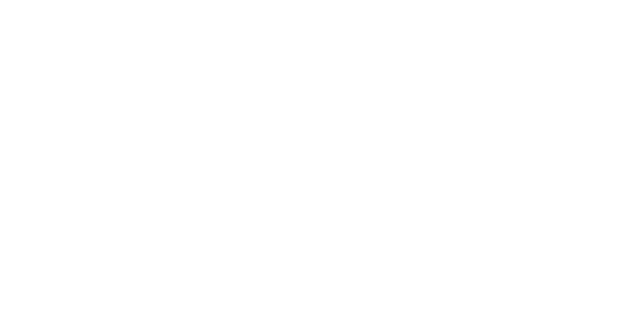
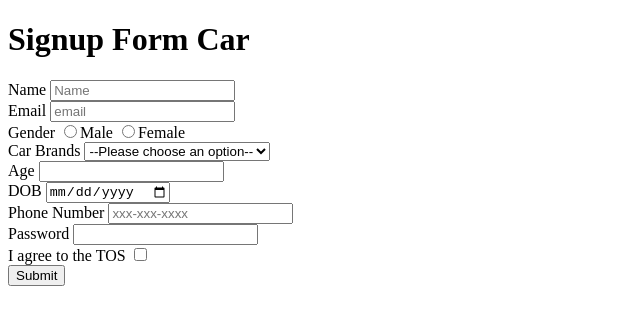
Before and after one commit to acciojob/signup-form-car-vishalpawar132, a website: page main.html in a window 1280 px wide. Shown: the whole page, without its empty margins (0-640 px from the left). Drawn offline with Linux system fonts and the light colour scheme.

Commit message:
created a submission

```diff
--- a/main.html
+++ b/main.html
@@ -7,10 +7,75 @@
 </head>
 
 <body>
+	<h1>Signup Form Car</h1>
+	<form action="#" method="post" >
+    <div>
+
+		<div>
+			<label for="Name"  >Name</label>
+			<input type="text" name="name" id="name" placeholder="Name" required>
+		</div>
+
+		<div>
+			<label for="Email">Email</label>
+			<input type="email" name="email" id="email" placeholder="email" required>
+		</div>
+
+		<div>
+			<label for="Gender" >Gender</label>
+			<input type="radio" name="Gender" id="gender_m" required>Male
+			<input type="radio" name="Gender" id="gender_f" required>Female
+		</div>
+
+		<div>
+			<label for="Car Brands">Car Brands</label>
+			<select name="Car Brands" id="Car Brands" required>
+				<option value="--Please choose an option--"disabled selected>--Please choose an option--</option>
+				<option value="BMW">BMW</option>
+				<option value="Audi">Audi</option>
+				<option value="Mercedez">Mercedez</option>
+			</select>
+		</div>
+
+		<div>
+			<label for="Age">Age</label>
+			<input type="number" name="Age" id="Age" required>
+		</div>
+
+		<div>
+			<label for="DOB">DOB</label>
+			<input type="date" name="data" id="data" required>
+		</div>
+
+
+
+		<div>
+			<label for="Phone Number">Phone Number</label>
+			<input type="tel" name="tel" id="tel" placeholder="xxx-xxx-xxxx" >
+		</div>
+
+		<div>
+			<label for="Password">Password</label>
+			<input type="password" name="Password" id="Password" required>
+		</div>
+
+		<div>
+			<label for="Checkbox"> I agree to the TOS</label>
+			<input type="Checkbox" name="Checkbox" id="Checkbox" required>
+		</div>
+
+
+		<div>
+			<input type="submit" name="submit" id="submit" >
+		</div>
+
+	</div>
 	<!-- the entire body must be written by student -->
     <script type="text/javascript" src="./script.js">
 </script>
 
+
+		</form>
 </body>
 
 </html>
```
